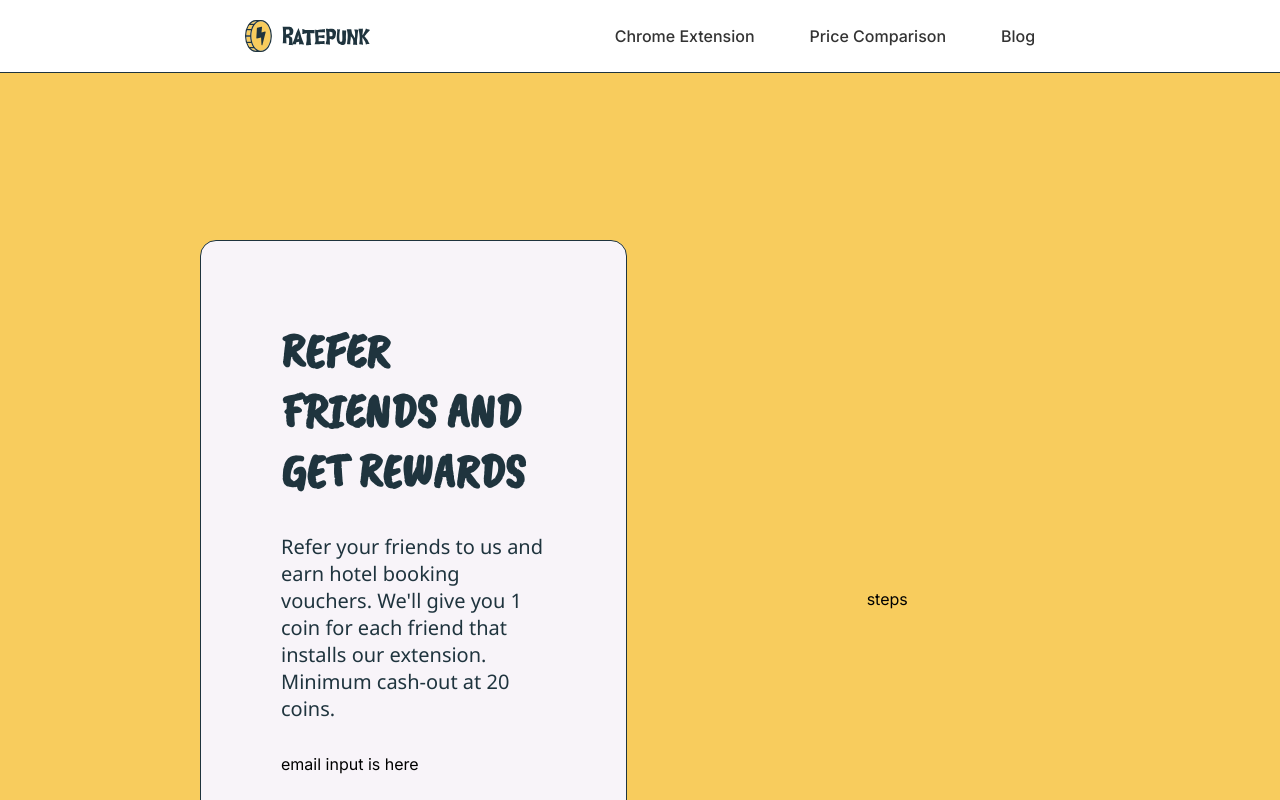
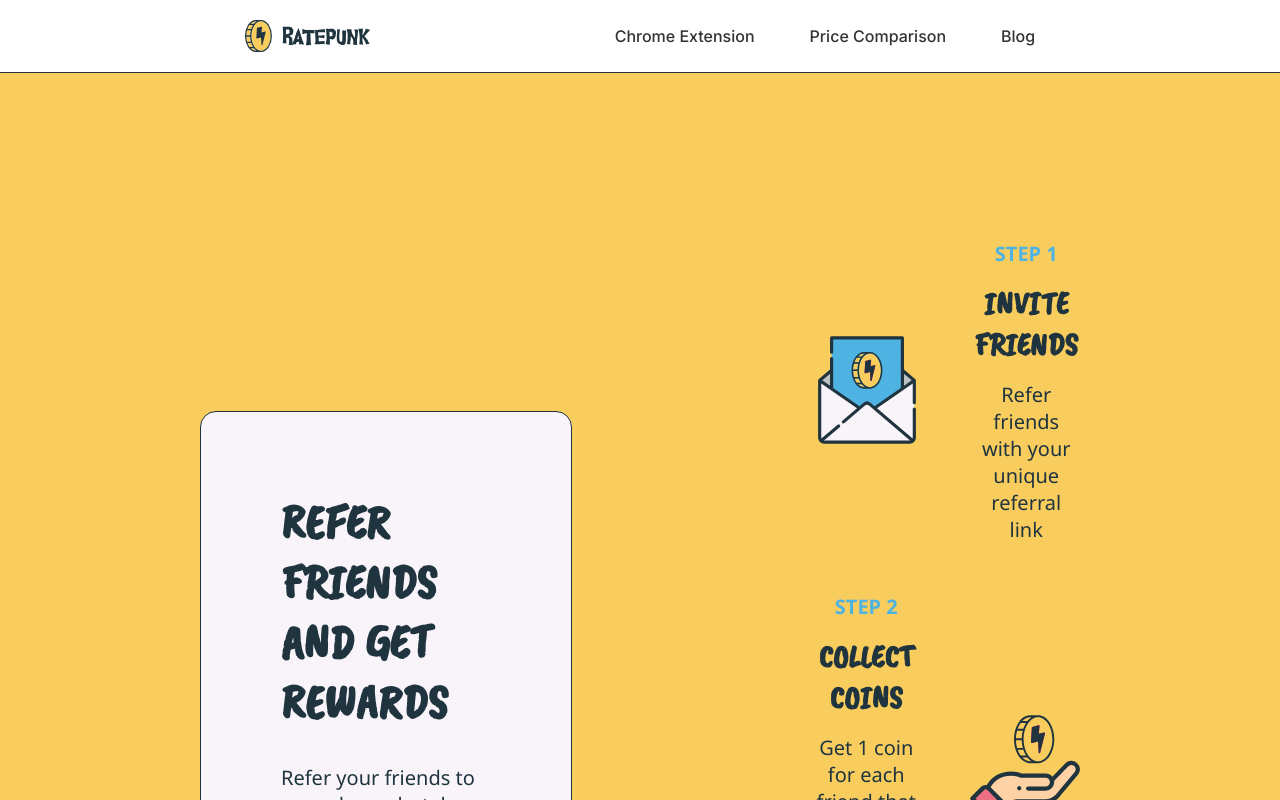
Before and after one commit to aldask/ratepunk, a Next.js app: page / in a window 1280 px wide. Shown: the top 800 px of the page. Built offline with nearby package versions, Linux system fonts and the light colour scheme.

Commit message:
Steps done

```diff
--- a/Components/Content/index.tsx
+++ b/Components/Content/index.tsx
@@ -1,6 +1,8 @@
 import React from "react";
 import styles from "./content.module.scss";
 import EmailBox from "../EmailBox/EmailBox";
+import Step from "../Steps";
+import { stepsList } from "./steps";
 
 function Content() {
   return (
@@ -8,7 +10,17 @@ function Content() {
       <div className={styles.contentBox__side1}>
         <EmailBox />
       </div>
-      <div className={styles.contentBox__side2}>steps</div>
+      <div className={styles.contentBox__side2}>
+        {stepsList.map((step) => (
+          <Step
+            key={step.step}
+            step={step.step}
+            title={step.title}
+            description={step.description}
+            image={step.image}
+          />
+        ))}
+      </div>
     </section>
   );
 }
--- /dev/null
+++ b/Components/Content/steps.tsx
@@ -0,0 +1,26 @@
+import Invite from "../../public/assets/invite.svg";
+import Collect from "../../public/assets/collect-coins.svg";
+import Voucher from "../../public/assets/voucher.svg";
+
+export const stepsList = [
+  {
+    step: "Step 1",
+    title: "Invite Friends",
+    description: "Refer friends with your unique referral link",
+    image: Invite,
+  },
+  {
+    title: "Collect Coins",
+    step: "Step 2",
+    description:
+      "Get 1 coin for each friend that installs our extension using your referral link",
+    image: Collect,
+  },
+  {
+    title: "Get Voucher",
+    step: "Step 3",
+    description:
+      "Redeem for a $20 hotel booking voucher once you collect 20 coins",
+    image: Voucher,
+  },
+];
--- /dev/null
+++ b/Components/Steps/index.tsx
@@ -0,0 +1,27 @@
+import React from "react";
+import Image from "next/image";
+import styles from "./step.module.scss";
+
+interface StepItemProps {
+  step: string;
+  title: string;
+  description: string;
+  image: string;
+}
+
+const Step = ({ step, title, description, image }: StepItemProps) => {
+  return (
+    <div className={styles.step}>
+      <div className={styles.step__description}>
+        <h3>{step}</h3>
+        <h2>{title}</h2>
+        <p>{description}</p>
+      </div>
+      <div className={styles.step__image}>
+        <Image src={image} alt={title} width={110} height={140} />
+      </div>
+    </div>
+  );
+};
+
+export default Step;
--- /dev/null
+++ b/Components/Steps/step.module.scss
@@ -0,0 +1,34 @@
+@import "/app/variables.scss";
+
+.step {
+  display: flex;
+  flex-direction: row;
+  margin-bottom: 50px;
+  align-items: center;
+  gap: 50px;
+
+  &:nth-child(odd) {
+    flex-direction: row-reverse;
+
+    @media screen and (max-width: 950px) {
+      flex-direction: column;
+    }
+  }
+
+  &__description {
+    display: flex;
+    flex-direction: column;
+    gap: 16px;
+    text-align: center;
+  }
+
+  @media (max-width: 950px) {
+    flex-direction: column-reverse;
+    gap: 10px;
+    margin-bottom: 10px;
+
+    &:nth-child(odd) {
+      flex-direction: column-reverse;
+    }
+  }
+}
```
